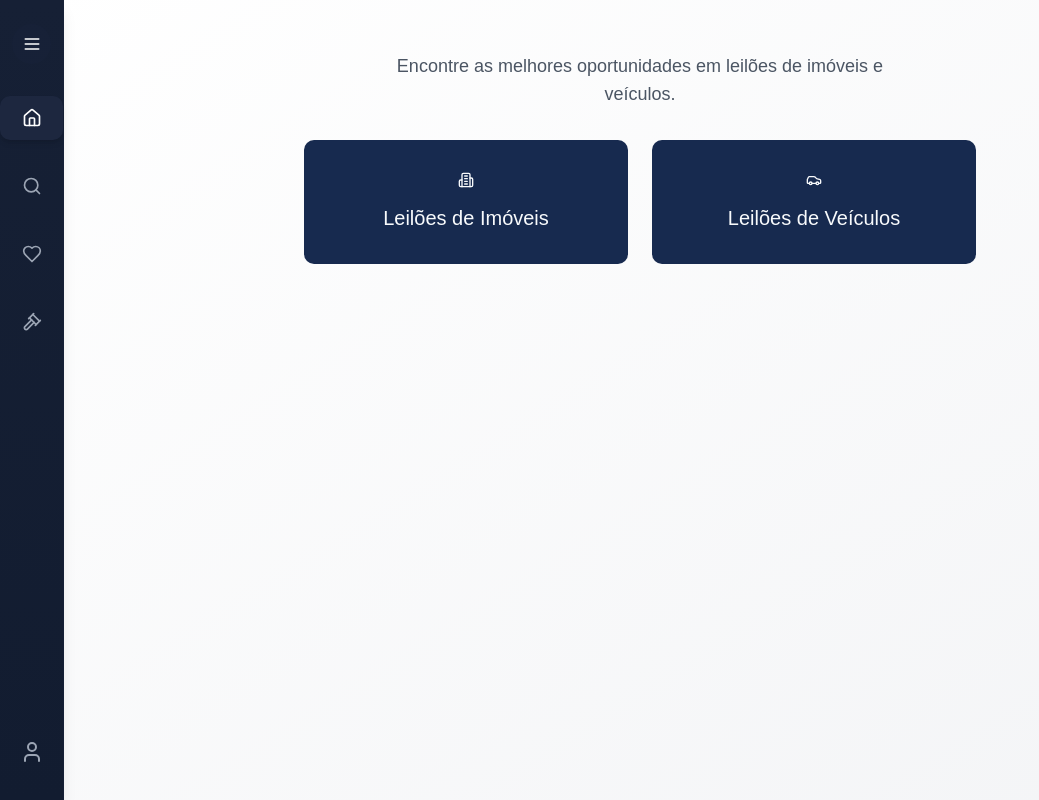
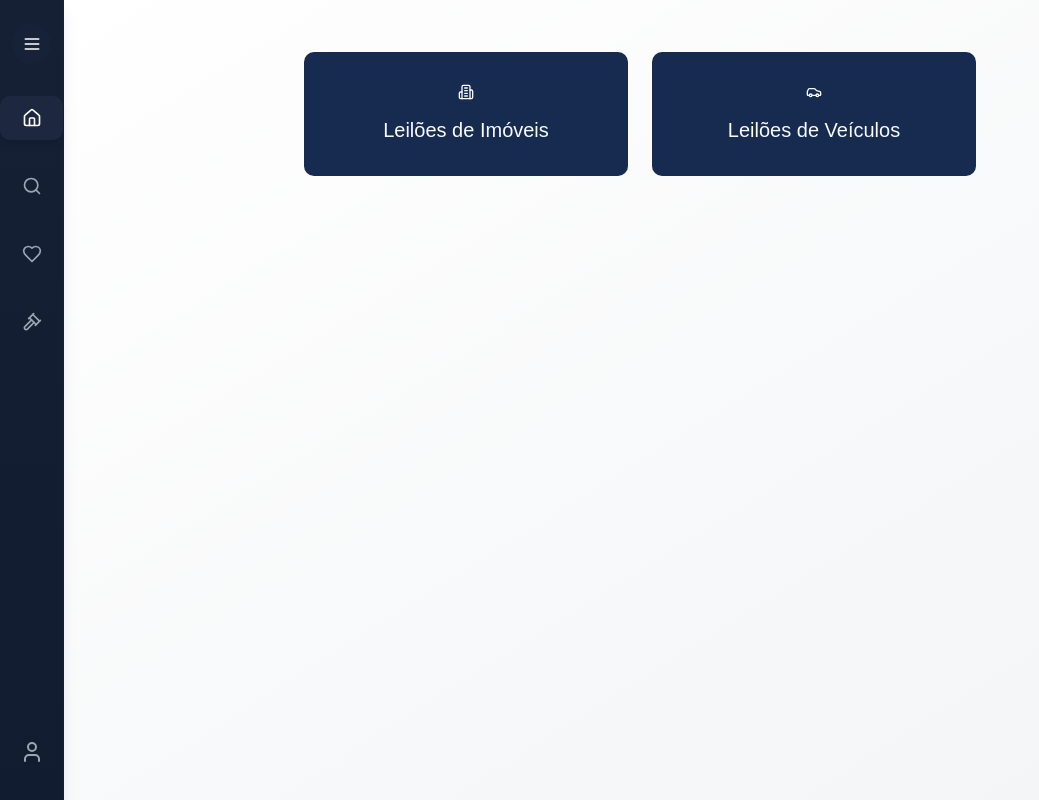
Before and after one commit to Enzofaleirodf/lailo-final-76, a React (Vite) app: page / in a window 1280 px wide. Shown: the whole page, without its empty margins (0-1039 px from the left). Built offline with nearby package versions, Linux system fonts and the light colour scheme.

Commit message:
Visual edit in Lovable
Edited UI in Lovable

```diff
--- a/src/pages/Home.tsx
+++ b/src/pages/Home.tsx
@@ -5,9 +5,7 @@ import { Building2, Car } from 'lucide-react';
 const Home = () => {
   return <div className="flex flex-col items-center justify-center h-full py-8 px-4 text-center">
 
-      <p className="text-lg text-gray-600 mb-8 max-w-lg">
-        Encontre as melhores oportunidades em leilões de imóveis e veículos.
-      </p>
+
 
       <div className="grid grid-cols-1 md:grid-cols-2 gap-6 w-full max-w-2xl">
         <Link to="/buscador/imoveis" className="w-full">
```
